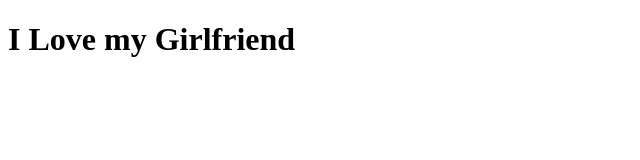
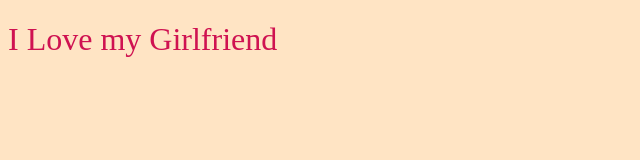
Before and after one commit to wyMinLwin/Git-Testing, a plain HTML site: page index.html in a window 1280 px wide. Shown: the whole page, without its empty margins (0-640 px from the left). Drawn offline with Linux system fonts and the light colour scheme.

Commit message:
git-testing v2

```diff
--- a/CSS/style.css
+++ b/CSS/style.css
@@ -6,5 +6,5 @@ h1{
     font-family: 'Times New Roman', Times, serif;
     font-size: 2em;
     font-weight: 500;
-    color: rgb(238, 36, 103);
+    color: rgb(207, 18, 81);
 }
--- a/JS/script.js
+++ b/JS/script.js
@@ -1 +1,2 @@
 console.log("She is Yati Phuu Thwe");
+console.log("ကို့ရဲ့ ကမ္ဘာငယ်လေး")
--- a/index.html
+++ b/index.html
@@ -5,8 +5,10 @@
     <meta http-equiv="X-UA-Compatible" content="IE=edge">
     <meta name="viewport" content="width=device-width, initial-scale=1.0">
     <title>Document</title>
+    <link rel="stylesheet" href="./CSS/style.css">
 </head>
 <body>
     <h1>I Love my Girlfriend</h1>
+    <script src="./JS/script.js"></script>
 </body>
 </html>
```
